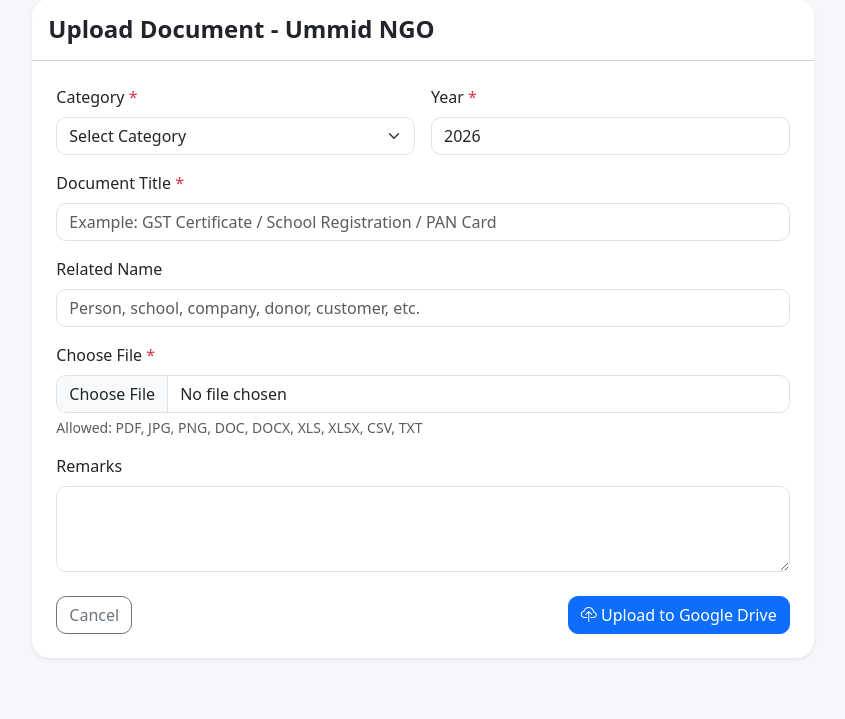
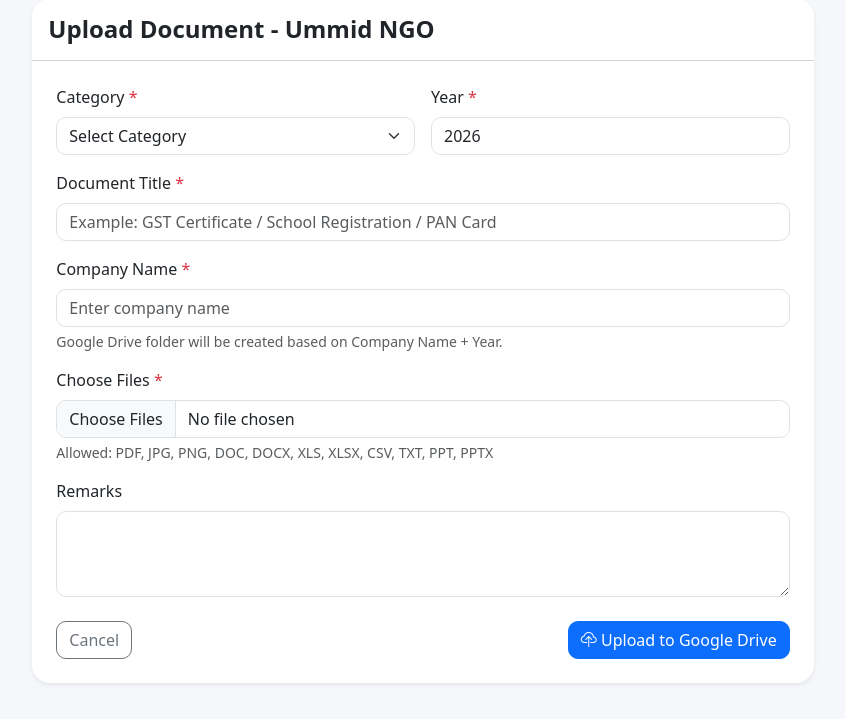
Before and after one commit to ouproject2022-hub/DMS_App, a Flask app: page /upload/ummid_ngo in a window 1280 px wide. Shown: the part 81-800 px from the top of the page, without its empty margins (217-1062 px from the left). Run offline with Flask 3, Linux system fonts and the light colour scheme; a user stored in the database is signed in.

Commit message:
Add files via upload

```diff
--- a/templates/upload.html
+++ b/templates/upload.html
@@ -27,13 +27,14 @@
               <input type="text" name="title" class="form-control" placeholder="Example: GST Certificate / School Registration / PAN Card" required>
             </div>
             <div class="col-md-12">
-              <label class="form-label">Related Name</label>
-              <input type="text" name="related_name" class="form-control" placeholder="Person, school, company, donor, customer, etc.">
+              <label class="form-label">Company Name <span class="text-danger">*</span></label>
+              <input type="text" name="related_name" class="form-control" placeholder="Enter company name" required>
+              <div class="form-text">Google Drive folder will be created based on Company Name + Year.</div>
             </div>
             <div class="col-md-12">
-              <label class="form-label">Choose File <span class="text-danger">*</span></label>
-              <input type="file" name="file" class="form-control" required>
-              <div class="form-text">Allowed: PDF, JPG, PNG, DOC, DOCX, XLS, XLSX, CSV, TXT</div>
+              <label class="form-label">Choose Files <span class="text-danger">*</span></label>
+              <input type="file" name="files" class="form-control" multiple required>
+              <div class="form-text">Allowed: PDF, JPG, PNG, DOC, DOCX, XLS, XLSX, CSV, TXT, PPT, PPTX</div>
             </div>
             <div class="col-md-12">
               <label class="form-label">Remarks</label>
```
